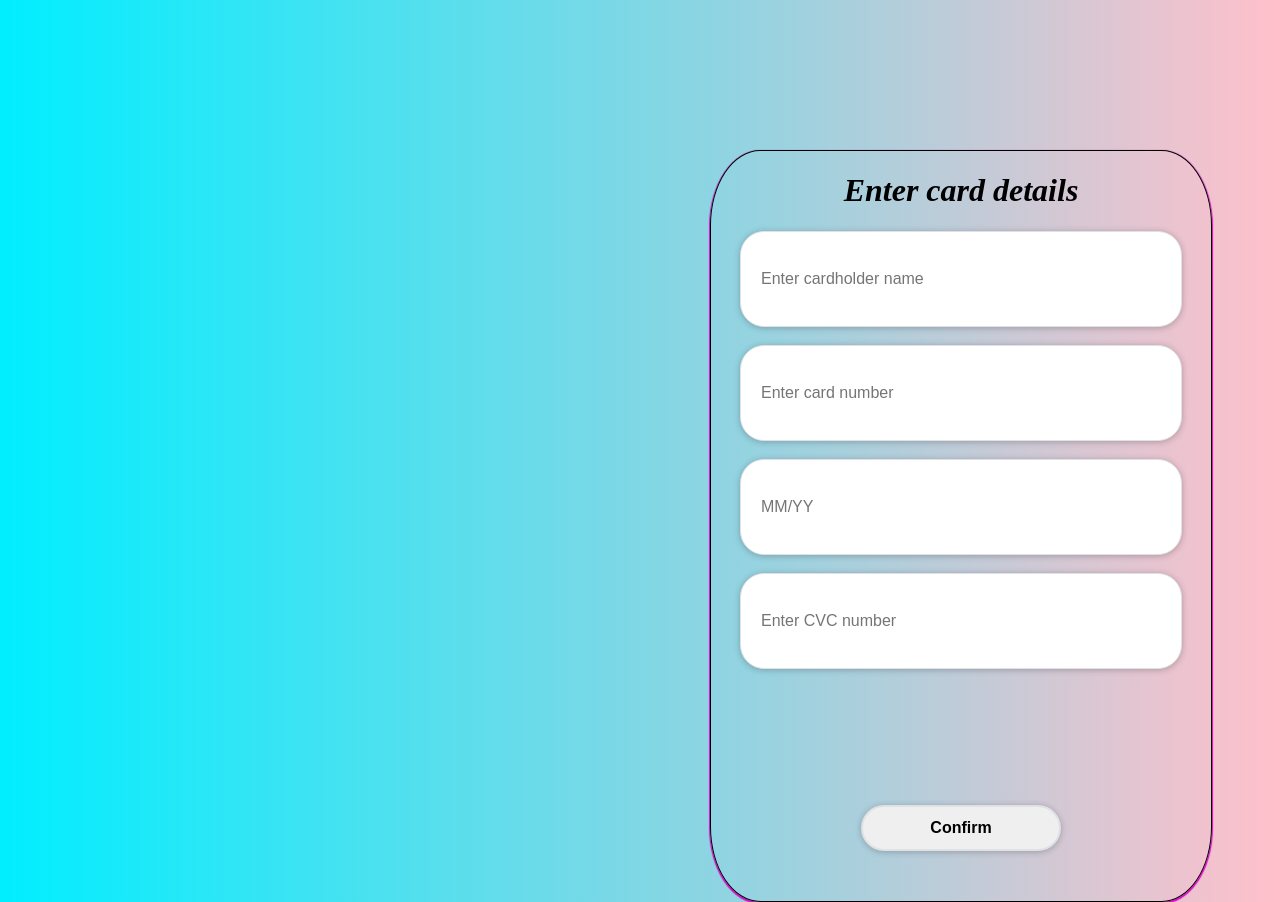
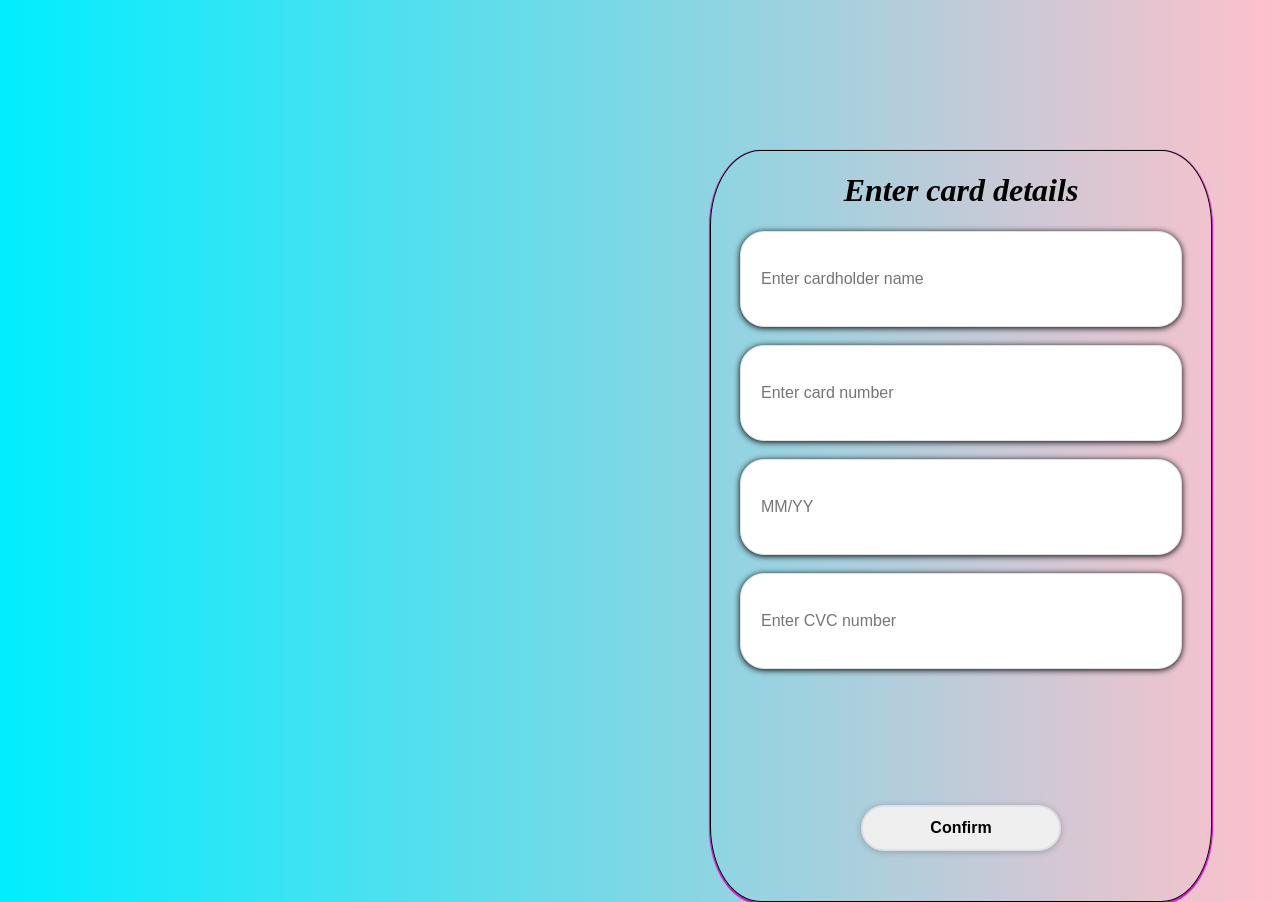
Before and after one commit to Sreenivasreddy-2206/interactive-card, a plain HTML site: page page2.html in a window 1280 px wide. Drawn offline with Linux system fonts and the light colour scheme.

Commit message:
Update page2.html

```diff
--- a/page2.html
+++ b/page2.html
@@ -40,16 +40,12 @@
 input{
 
     box-shadow : 0px 1px 1px 1px rgb(201, 14, 14);
-
-
-height : 70px;
-
-
+    height : 70px;
     width: 400px;
     padding: 12px 20px;
     border: 1px solid #dfe1e5;
     border-radius: 24px;
-    box-shadow: 0 1px 6px rgba(32, 33, 36, 0.28);
+    box-shadow: 0 1px 6px ;
     font-size: 16px;
     outline: none;
     transition: box-shadow 0.5s ease-in-out;
@@ -99,14 +95,6 @@ button:hover{
 
 }
 
-
-
-
-
-
-
-
-
   </style>
 
 </head>
```
